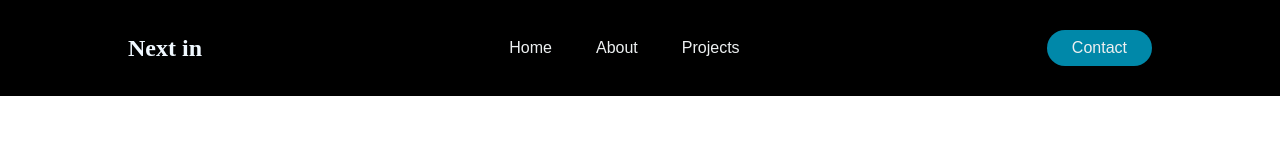
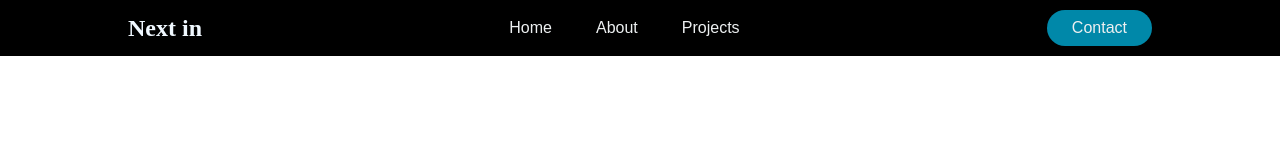
Before and after one commit to Jayeshgavit/Web-UIComponents, a plain HTML site: page Navbar/Design-1/index.html in a window 1280 px wide. Drawn offline with Linux system fonts and the light colour scheme.

Commit message:
design update

```diff
--- a/Navbar/Design-1/style.css
+++ b/Navbar/Design-1/style.css
@@ -8,7 +8,7 @@ header{
     justify-content: space-between;
     align-items: center;
     background: #000;
-    padding: 30px 10%;
+    padding: 10px 10%;
 }
 
 li, a, button{
@@ -29,6 +29,7 @@ li, a, button{
 .nav-links li{
     display: inline-block;
     padding: 0 20px;
+
 }
 
 .nav-links li a{
@@ -54,4 +55,9 @@ button:hover{
 }
 .logo{
     color: aliceblue;
+    cursor: pointer;
 }
+.logo:hover{
+    transition: 0.3s ease-in-out 0s;
+    color: #0088a9;
+}
```
